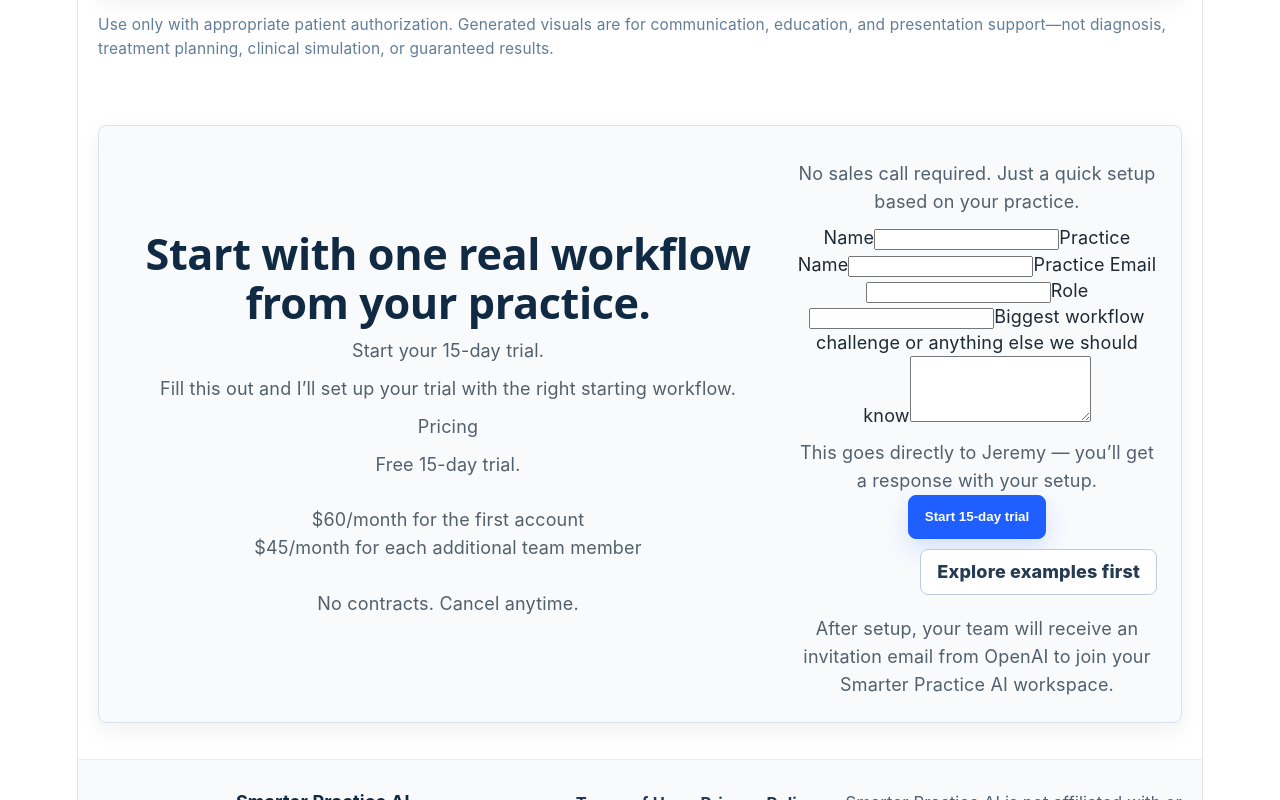
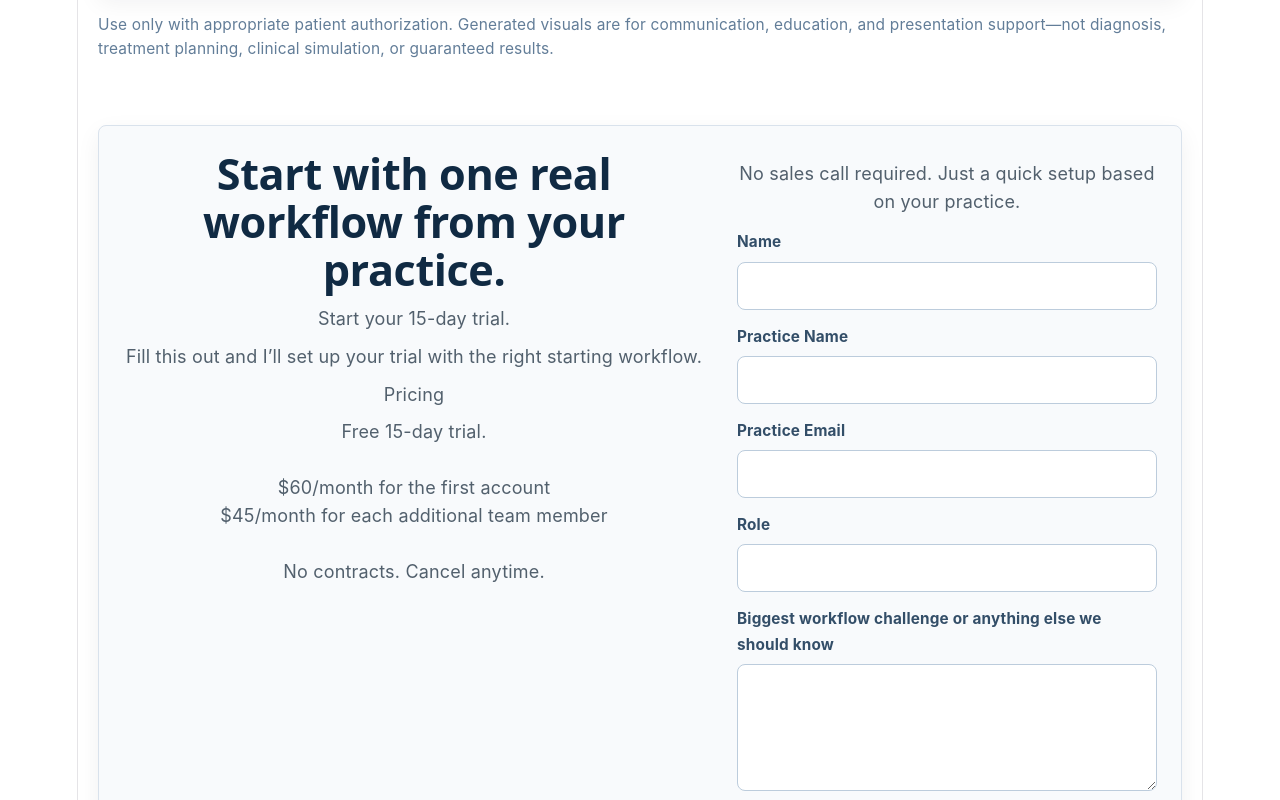
Before and after one commit to jeremyphelps-SP/smarterpractice-site, a React (Vite) app: page / in a window 1280 px wide. Shown: the part 5620-6420 px from the top of the page. Built offline with nearby package versions, Linux system fonts and the light colour scheme.

Commit message:
Trial CTA: fix form styling and layout

```diff
--- a/src/components/TrialCTA.css
+++ b/src/components/TrialCTA.css
@@ -13,10 +13,10 @@
 }
 
 .trial-cta__inner {
-  display: flex;
-  align-items: center;
-  justify-content: space-between;
-  gap: 24px;
+  display: grid;
+  grid-template-columns: 1fr 420px;
+  gap: 32px;
+  align-items: start;
   max-width: 1120px;
   margin: 0 auto;
   padding: 24px;
@@ -44,10 +44,68 @@
 
 .trial-cta__actions {
   display: flex;
-  flex-wrap: wrap;
-  gap: 10px;
-  justify-content: flex-end;
-  max-width: 360px;
+  flex-direction: column;
+  gap: 14px;
+  max-width: 420px;
+  width: 100%;
+}
+
+.trial-cta__form {
+  display: flex;
+  flex-direction: column;
+  gap: 14px;
+  text-align: left;
+}
+
+.trial-cta__field {
+  display: flex;
+  flex-direction: column;
+  gap: 6px;
+  text-align: left;
+}
+
+.trial-cta__field span {
+  color: #334e68;
+  font-size: 0.85rem;
+  font-weight: 700;
+}
+
+.trial-cta__form input,
+.trial-cta__form textarea {
+  box-sizing: border-box;
+  width: 100%;
+  padding: 10px 12px;
+  border: 1px solid #bcccdc;
+  border-radius: 8px;
+  background: #ffffff;
+  color: #102a43;
+  font: inherit;
+  transition:
+    border-color 140ms ease,
+    box-shadow 140ms ease;
+}
+
+.trial-cta__form textarea {
+  min-height: 110px;
+  resize: vertical;
+}
+
+.trial-cta__form input::placeholder,
+.trial-cta__form textarea::placeholder {
+  color: #9aa5b1;
+}
+
+.trial-cta__form input:focus,
+.trial-cta__form textarea:focus {
+  border-color: #1f5eff;
+  box-shadow: 0 0 0 3px rgba(31, 94, 255, 0.15);
+  outline: none;
+}
+
+.trial-cta__form input:-webkit-autofill,
+.trial-cta__form textarea:-webkit-autofill {
+  -webkit-box-shadow: 0 0 0px 1000px #ffffff inset;
+  -webkit-text-fill-color: #102a43;
 }
 
 .trial-cta__button {
@@ -62,6 +120,8 @@
 }
 
 .trial-cta__button--primary {
+  width: 100%;
+  margin-top: 6px;
   border: 1px solid #1f5eff;
   background: #1f5eff;
   color: #ffffff;
@@ -107,8 +167,7 @@
   }
 
   .trial-cta__inner {
-    align-items: flex-start;
-    flex-direction: column;
+    grid-template-columns: 1fr;
   }
 
   .trial-cta__actions,
```
